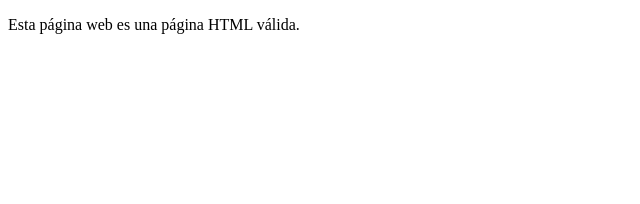
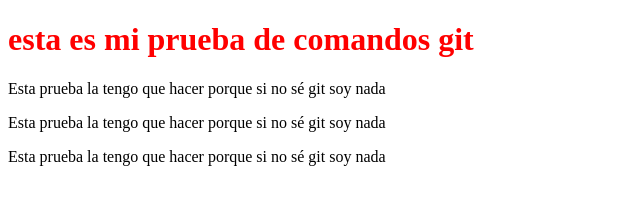
Before and after one commit to SawReuque/matiasreuque_001D, a plain HTML site: page index.html in a window 1280 px wide. Shown: the whole page, without its empty margins (0-640 px from the left). Drawn offline with Linux system fonts and the light colour scheme; files that its build step writes are made by us from their sources.

Commit message:
index.html editado

```diff
--- a/index.html
+++ b/index.html
@@ -8,6 +8,12 @@
 </head>
 
 <body>
-  <p>Esta página web es una página HTML válida.</p>
+    <h1>esta es mi prueba de comandos git</h1>
+  <p>Esta prueba la tengo que hacer porque
+    si no sé git soy nada</p>
+    <p>Esta prueba la tengo que hacer porque
+        si no sé git soy nada</p>
+        <p>Esta prueba la tengo que hacer porque
+            si no sé git soy nada</p>
 </body>
 </html>
```
